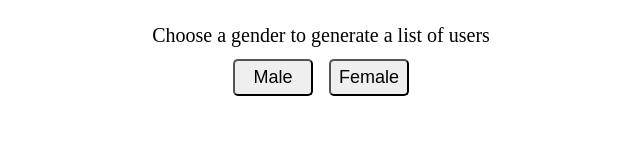
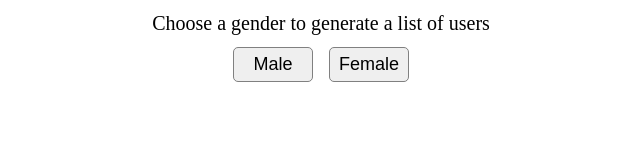
Before and after one commit to leprekhanh/random-user-list, a website with bundled scripts: page src/index.html in a window 1280 px wide. Shown: the whole page, without its empty margins (319-959 px from the left). Built offline with nearby package versions, Linux system fonts and the light colour scheme.

Commit message:
fix: Add pointer cursor on button hover

```diff
--- a/src/css/index.css
+++ b/src/css/index.css
@@ -9,17 +9,24 @@ body {
 	display: none;
 }
 
-.instructions {
+h1 {
 	font-size: 1.25rem;
-	margin: 24px 0 12px 0;
+	font-weight: normal;
+	margin: 12px 0;
 }
 
 .primary-button {
 	border-radius: 5px;
+	border-style: solid;
+	border: 1px solid gray;
 	font-size: 1.125rem;
 	margin: 0 6px;
 	min-width: 80px;
 	padding: 6px;
+}
+
+.primary-button:hover {
+	cursor: pointer;
 }
 
 .loading-icon-container {
--- a/src/index.html
+++ b/src/index.html
@@ -10,7 +10,7 @@
 	</head>
 
 	<body>
-		<p class="instructions">Choose a gender to generate a list of users</p>
+		<h1>Choose a gender to generate a list of users</h1>
 		<div id="button-container">
 			<button id="male" class="primary-button">Male</button>
 			<button id="female" class="primary-button">Female</button>
```
